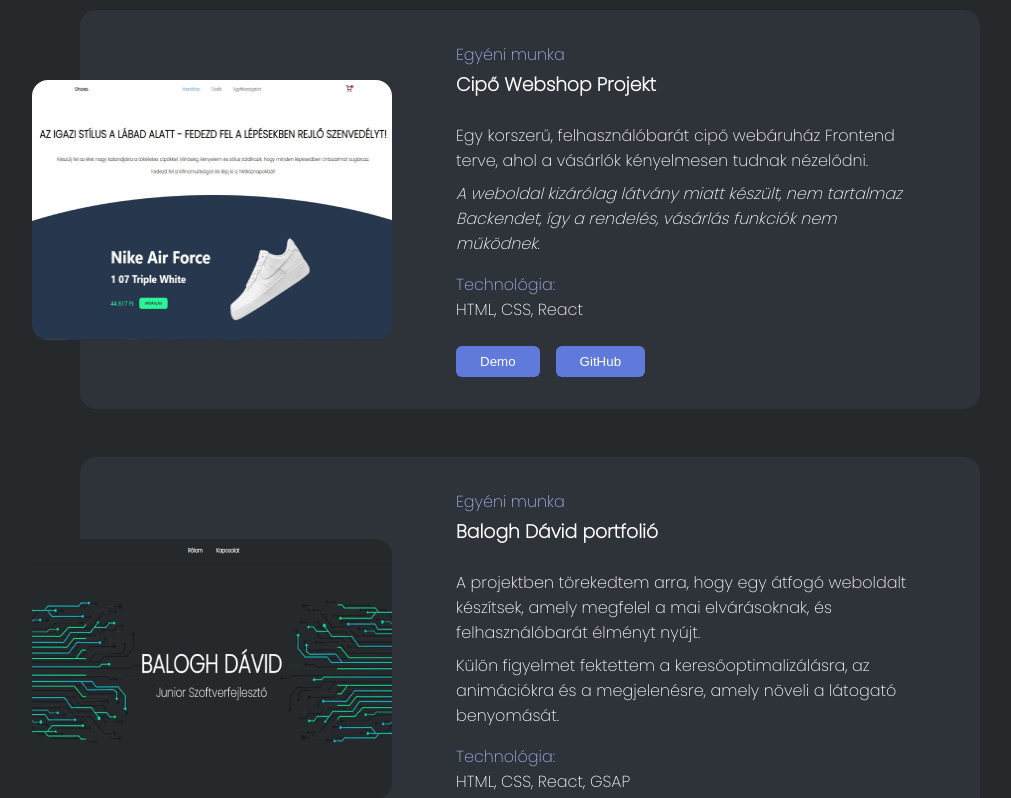
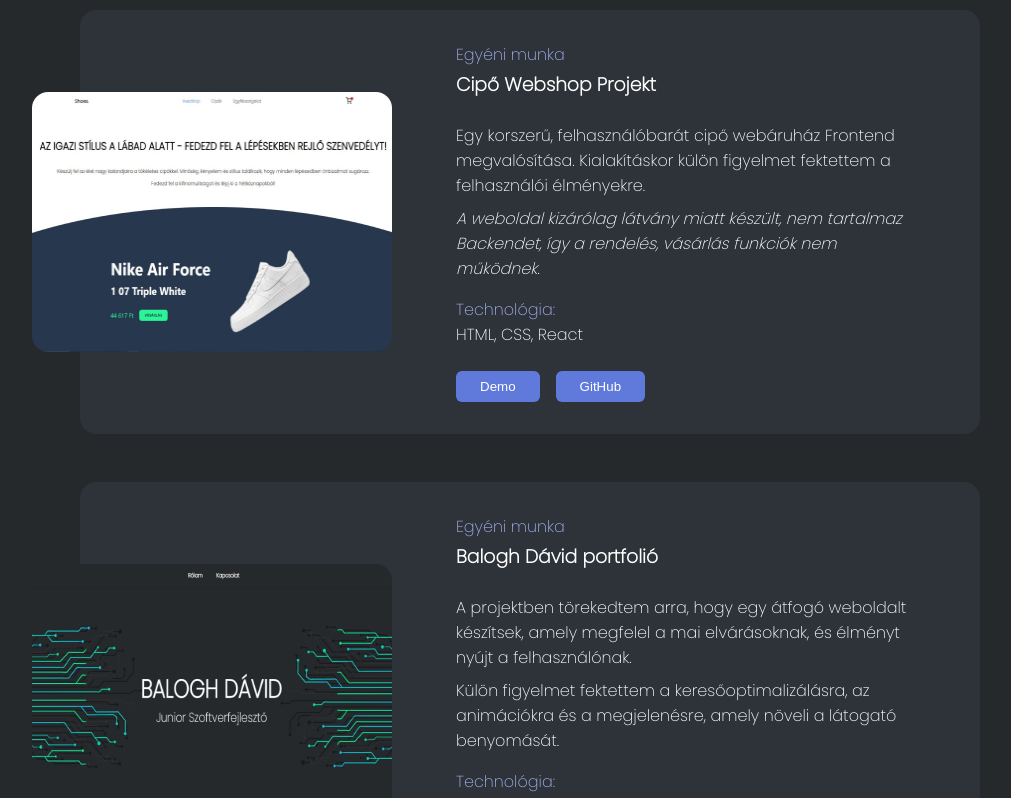
Before and after one commit to Tbence2002/torokbence-portfolio, a React (Create React App) app: page / in a window 1280 px wide. Shown: the part 3020-3818 px from the top of the page, without its empty margins (110-1121 px from the left). Built offline with nearby package versions, Linux system fonts and the light colour scheme.

Commit message:
Change pictures, texts

```diff
--- a/src/components/Munkaim.jsx
+++ b/src/components/Munkaim.jsx
@@ -2,7 +2,7 @@ import React from 'react'
 import toast from 'react-hot-toast'
 import ScrollAnimation from './ScrollAnimation'
 import bdportfolio from '../assets/bdportfolio.jpg'
-import patakparlat from '../assets/patak.jpg'
+import patakparlat from '../assets/patakparlat.jpg'
 import vadasztarsasag from '../assets/Fooldal.jpg'
 import cipowebshop from '../assets/cipowebshop.jpg'
 import mozi from '../assets/mozi.jpg'
@@ -32,7 +32,7 @@ function Munkaim({ next, setNext }) {
                                 <div className="works-text">
                                     <p>Egyéni munka</p>
                                     <h3>Cipő Webshop Projekt</h3>
-                                    <p>Egy korszerű, felhasználóbarát cipő webáruház Frontend terve, ahol a vásárlók kényelmesen tudnak nézelődni. </p>
+                                    <p>Egy korszerű, felhasználóbarát cipő webáruház Frontend megvalósítása. Kialakításkor külön figyelmet fektettem a felhasználói élményekre. </p>
                                     <p className='cipo-text'>A weboldal kizárólag látvány miatt készült, nem tartalmaz Backendet, így a rendelés, vásárlás funkciók nem működnek.</p>
                                     <div className="technologia">
                                         <p>Technológia:</p>
@@ -55,7 +55,7 @@ function Munkaim({ next, setNext }) {
                                 <div className="works-text">
                                     <p>Egyéni munka</p>
                                     <h3>Balogh Dávid portfolió</h3>
-                                    <p>A projektben törekedtem arra, hogy egy átfogó weboldalt készítsek, amely megfelel a mai elvárásoknak, és felhasználóbarát élményt nyújt.</p>
+                                    <p>A projektben törekedtem arra, hogy egy átfogó weboldalt készítsek, amely megfelel a mai elvárásoknak, és élményt nyújt a felhasználónak.</p>
                                     <p>Külön figyelmet fektettem a keresőoptimalizálásra, az animációkra és a megjelenésre, amely növeli a látogató benyomását. </p>
                                     <div className="technologia">
                                         <p>Technológia:</p>
```
